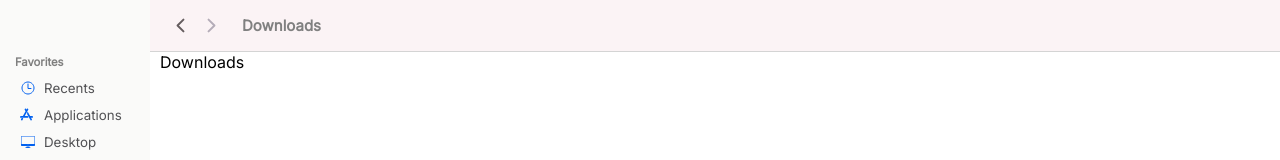
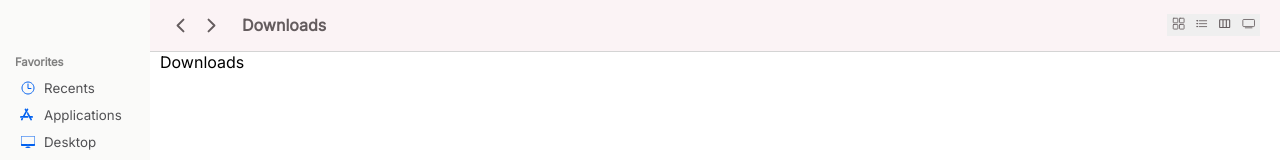
Before and after one commit to PatoSala/Finder-for-Windows, a React (Create React App) app in the folder finder-for-windows/: page /Downloads in a window 1280 px wide. Shown: the top 160 px of the page. Built offline with nearby package versions, Linux system fonts and the light colour scheme.

Commit message:
viewtype controls

```diff
--- a/finder-for-windows/package.json
+++ b/finder-for-windows/package.json
@@ -7,6 +7,9 @@
     "@testing-library/react": "^13.3.0",
     "@testing-library/user-event": "^13.5.0",
     "cross-env": "^7.0.3",
+    "directory-tree": "^3.3.0",
+    "fs": "^0.0.1-security",
+    "path": "^0.12.7",
     "react": "^18.2.0",
     "react-dom": "^18.2.0",
     "react-icons": "^4.4.0",
--- a/finder-for-windows/src/App.js
+++ b/finder-for-windows/src/App.js
@@ -1,9 +1,10 @@
-import logo from './logo.svg';
+import React, { useEffect } from 'react';
 import { BrowserRouter } from "react-router-dom";
 
 import FinderWrapper from './Components/FinderWrapper/FinderWrapper.js';
 
 function App() {
+
   return (
     <BrowserRouter>
       <div className="App" style={{borderRadius: "8px"}}>
--- /dev/null
+++ b/finder-for-windows/src/Components/ChevronButton/ChevronButton.css
@@ -0,0 +1,13 @@
+.chevron-container {
+    border: 0px;
+    border-radius: 6px;
+    display: flex;
+    align-items: center;
+    justify-content: center;
+    padding: 3px 5px;
+    background-color: transparent;
+}
+
+.chevron-container:hover {
+    background-color: rgb(236, 229, 230);
+}
--- /dev/null
+++ b/finder-for-windows/src/Components/ChevronButton/ChevronButton.js
@@ -0,0 +1,19 @@
+import React, { useState } from 'react';
+import { IoChevronBackOutline, IoChevronForwardOutline, IoChevronUpOutline, IoChevronDownOutline } from "react-icons/io5";
+import './ChevronButton.css';
+
+function ChevronButton({ direction }) {
+
+    const [active, setActive] = useState(false)
+
+    return (
+        <button className="chevron-container">
+            { direction === 'up' ? <IoChevronUpOutline size={21} color="rgb(100, 92, 94)"/> : null }
+            { direction === 'down' ? <IoChevronDownOutline size={21} color="rgb(100, 92, 94)"/> : null }
+            { direction === 'left' ? <IoChevronBackOutline size={21} color="rgb(100, 92, 94)"/> : null }
+            { direction === 'right' ? <IoChevronForwardOutline size={21} color="rgb(100, 92, 94)"/> : null }
+        </button>
+    )
+}
+
+export default ChevronButton;
--- a/finder-for-windows/src/Components/ContainerRight/NavigationBar/NavigationBar.css
+++ b/finder-for-windows/src/Components/ContainerRight/NavigationBar/NavigationBar.css
@@ -6,7 +6,20 @@
     border-bottom: 1px solid rgb(212, 212, 212);
     display: flex;
     align-items: center;
+    justify-content: space-between;
     padding: 0px 15px;
+}
+
+.left-content-wrapper {
+    display: flex;
+    flex-direction: row;
+    align-items: center;
+}
+
+.right-content-wrapper {
+    display: flex;
+    flex-direction: row;
+    align-items: center;
 }
 
 .back-forward-controls {
@@ -16,19 +29,10 @@
     -webkit-app-region: no-drag;
 }
 
-.arrow-container {
-    border-radius: 6px;
-    display: flex;
-    align-items: center;
-    justify-content: center;
-    padding: 3px 5px;
+.navbar-title {
+    font-size: 16px;
+    font-weight: 700;
+    padding-left: 15px;
+    color: rgb(100, 92, 94);
+    user-select: none;
 }
-
-.arrow-container:hover {
-    background-color: rgb(236, 229, 230);
-}
-
-.navbar-title {
-    font-size: 15px;
-    padding-left: 15px;
-}
--- a/finder-for-windows/src/Components/ContainerRight/NavigationBar/NavigationBar.js
+++ b/finder-for-windows/src/Components/ContainerRight/NavigationBar/NavigationBar.js
@@ -1,23 +1,25 @@
 import React from "react";
 import { useLocation } from "react-router-dom";
 import { IoChevronBackOutline, IoChevronForwardOutline } from "react-icons/io5";
+import ChevronButton from '../../ChevronButton/ChevronButton';
+import ViewType from '../../ViewType/ViewType';
 import './NavigationBar.css';
 
 function NavigationBar() {
     return (
         <div className="nav-bar">
 
-            <div className="back-forward-controls">
-                <div className="arrow-container active">
-                    <IoChevronBackOutline size={21} color="rgb(100, 92, 94)"/>
-                </div>
-                <div className="arrow-container">
-                    <IoChevronForwardOutline size={21} color="rgb(180, 172, 184)"/>
+            <div className="left-content-wrapper">
+                <ChevronButton direction={"left"}/>
+                <ChevronButton direction={"right"}/>
+
+                <div className="current-dir">
+                    <h2 className="navbar-title">{useLocation().pathname.replace('/', '')}</h2>
                 </div>
             </div>
 
-            <div className="current-dir">
-                <h2 className="navbar-title">{useLocation().pathname.replace('/', '')}</h2>
+            <div className="right-content-wrapper">
+                <ViewType/>
             </div>
 
         </div>
--- /dev/null
+++ b/finder-for-windows/src/Components/ViewType/ViewType.css
@@ -0,0 +1,14 @@
+.viewType-container {
+    border: 0px;
+    border-radius: 6px;
+    display: flex;
+    align-items: center;
+    justify-content: center;
+    padding: 3px 5px;
+    background-color: transparent;
+}
+
+.viewType-button {
+    border: 0px;
+    padding: 3px 5px;
+}
--- /dev/null
+++ b/finder-for-windows/src/Components/ViewType/ViewType.js
@@ -0,0 +1,25 @@
+import React from "react";
+import './ViewType.css';
+import { IoGridOutline, IoListOutline, IoTvOutline } from 'react-icons/io5';
+import { MdOutlineViewWeek } from 'react-icons/md'
+
+function ViewType() {
+    return (
+        <div className="viewType-container">
+            <button className="viewType-button">
+                <IoGridOutline style={21} color="rgb(100, 92, 94)"/>
+            </button>
+            <button className="viewType-button">
+                <IoListOutline style={21} color="rgb(100, 92, 94)"/>
+            </button>
+            <button className="viewType-button">
+                <MdOutlineViewWeek style={21} color="rgb(100, 92, 94)"/>
+            </button>
+            <button className="viewType-button">
+                <IoTvOutline style={21} color="rgb(100, 92, 94)"/>
+            </button>
+        </div>
+    )
+}
+
+export default ViewType;
--- /dev/null
+++ b/finder-for-windows/src/assets/Style/Colors.js
@@ -0,0 +1,3 @@
+const colors = {}
+
+export default colors;
```
Also changed, not shown: 1 other file (tests, documents, lock files or other folders).
